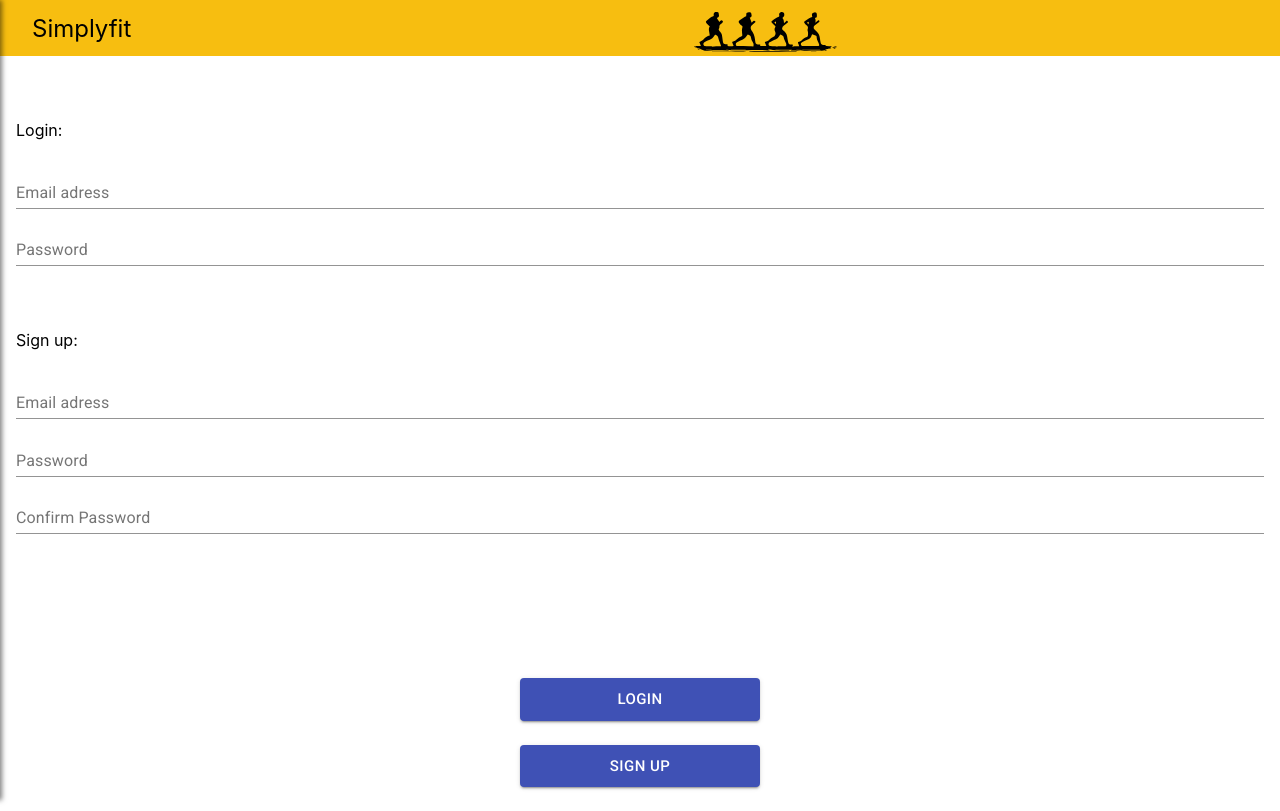
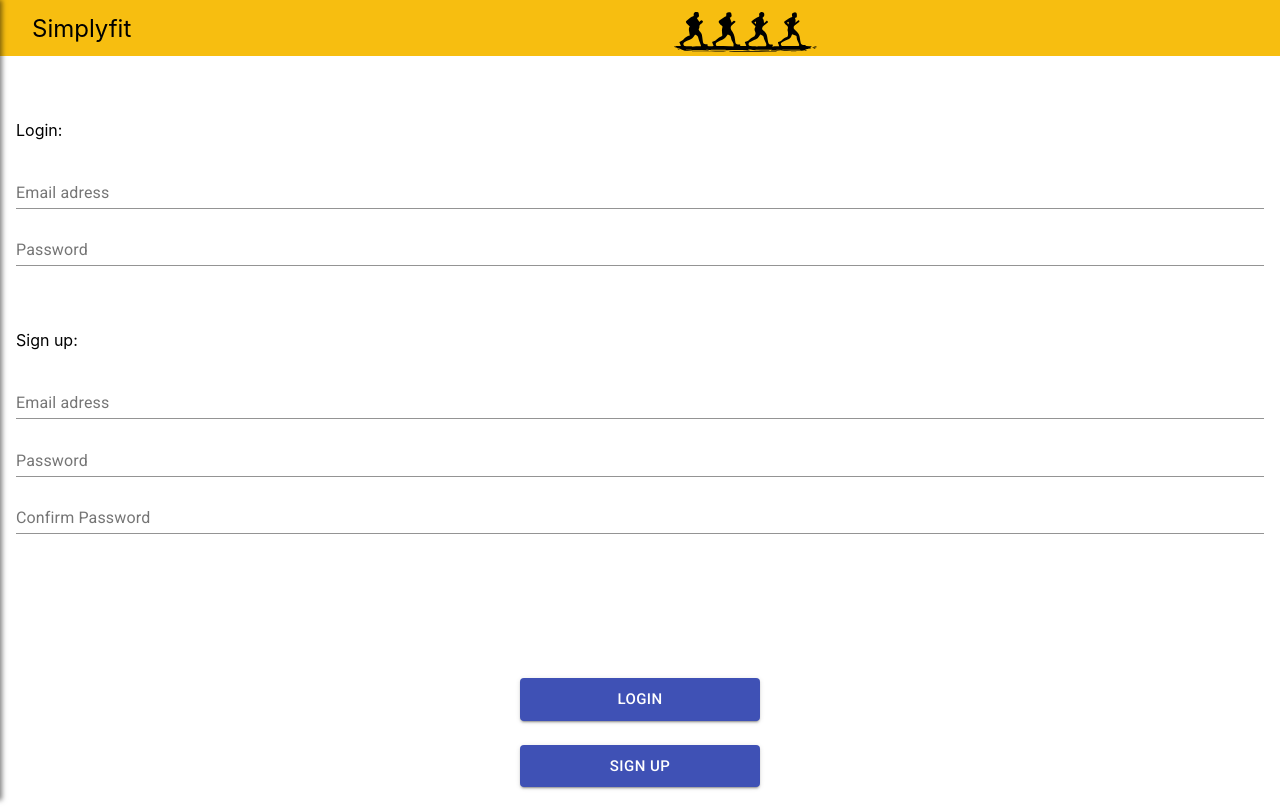
Before and after one commit to UPLukeet/Simplyfit, a React (Create React App) app: page / in a window 1280 px wide. Built offline with nearby package versions, Linux system fonts and the light colour scheme; no server answers.

Commit message:
made login bar logo stop going off screen

```diff
--- a/src/styles/partials/Login_bar.scss
+++ b/src/styles/partials/Login_bar.scss
@@ -14,5 +14,5 @@
     height: 40px;
     margin: auto;
     padding-top: 0.5rem;
-    padding-left: 8.5rem;
+    padding-left: 6rem;
 }
```
